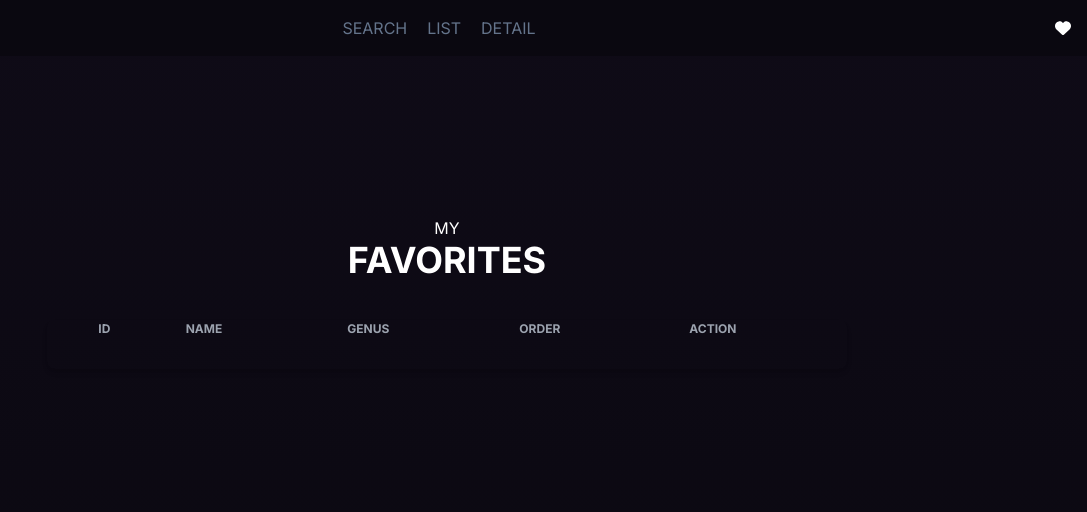
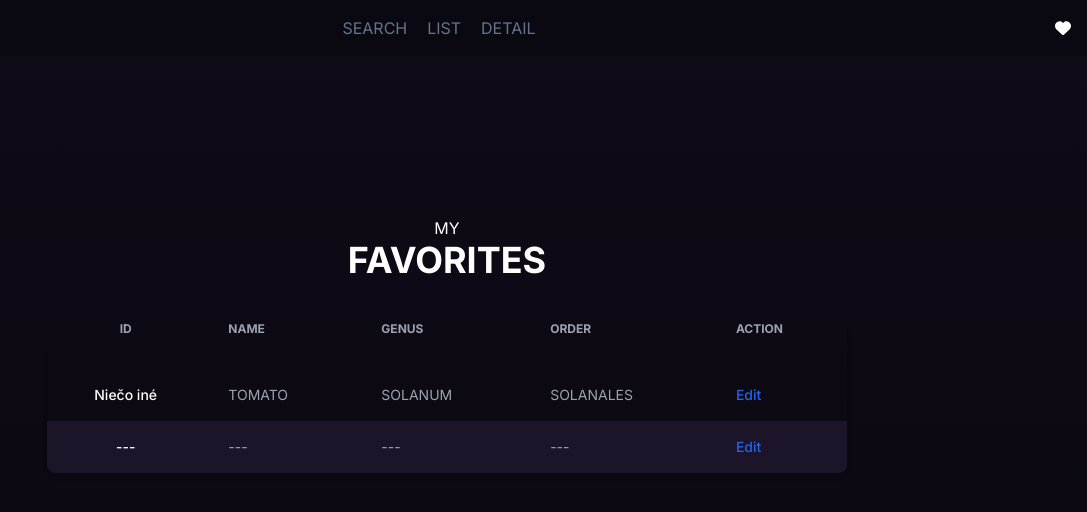
Before and after one commit to PeterZajac/zadanie, a Next.js app: page /favorites in a window 1280 px wide. Shown: the top 512 px of the page, without its empty margins (193-1280 px from the left). Built offline with nearby package versions, Linux system fonts and the light colour scheme.

Commit message:
Add Table component to Favorites page

```diff
--- a/src/app/favorites/page.tsx
+++ b/src/app/favorites/page.tsx
@@ -1,4 +1,5 @@
 import ListTable from "@/components/ListTable";
+import Table from "@/components/myFavoritesTable/Table";
 import React from "react";
 
 const Favorites = () => {
@@ -6,7 +7,7 @@ const Favorites = () => {
     <div className="flex flex-col justify-center items-center mt-40 ">
       <h1>MY</h1>
       <h1 className="text-4xl font-bold ">FAVORITES</h1>
-      <ListTable />
+      <Table />
     </div>
   );
 };
--- /dev/null
+++ b/src/components/myFavoritesTable/Table.tsx
@@ -0,0 +1,71 @@
+import React from "react";
+
+const Table = () => {
+  return (
+    <div className="overflow-x-auto shadow-md sm:rounded-lg w-[800px] mt-10">
+      <table className="w-full text-sm text-left text-gray-400">
+        <thead className="text-xs uppercase bg-transparent text-gray-400">
+          <tr>
+            <th scope="col" className="px-6 pb-8 text-center">
+              ID
+            </th>
+            <th scope="col" className="px-6 pb-8">
+              NAME
+            </th>
+            <th scope="col" className="px-6 pb-8">
+              GENUS
+            </th>
+            <th scope="col" className="px-6 pb-8">
+              ORDER
+            </th>
+            <th scope="col" className="px-6 pb-8">
+              ACTION
+            </th>
+          </tr>
+        </thead>
+        <tbody>
+          <tr className="bg-transparent">
+            <th
+              scope="row"
+              className="px-6 py-4 font-medium whitespace-nowrap text-white text-center"
+            >
+              Niečo iné
+            </th>
+            <td className="px-6 py-4">TOMATO</td>
+            <td className="px-6 py-4">SOLANUM</td>
+            <td className="px-6 py-4">SOLANALES</td>
+            <td className="px-6 py-4">
+              <a
+                href="#"
+                className="font-medium text-blue-600 dark:text-blue-500 hover:underline"
+              >
+                Edit
+              </a>
+            </td>
+          </tr>
+          <tr className="bg-[#1c1529]">
+            <th
+              scope="row"
+              className="px-6 py-4 font-medium whitespace-nowrap text-white text-center"
+            >
+              ---
+            </th>
+            <td className="px-6 py-4">---</td>
+            <td className="px-6 py-4">---</td>
+            <td className="px-6 py-4">---</td>
+            <td className="px-6 py-4">
+              <a
+                href="#"
+                className="font-medium text-blue-600 dark:text-blue-500 hover:underline"
+              >
+                Edit
+              </a>
+            </td>
+          </tr>
+        </tbody>
+      </table>
+    </div>
+  );
+};
+
+export default Table;
```
